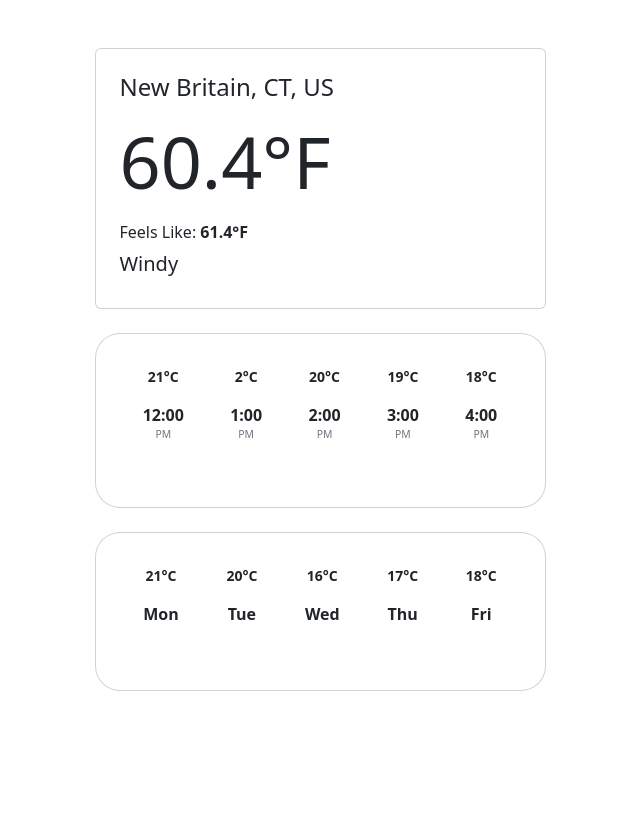
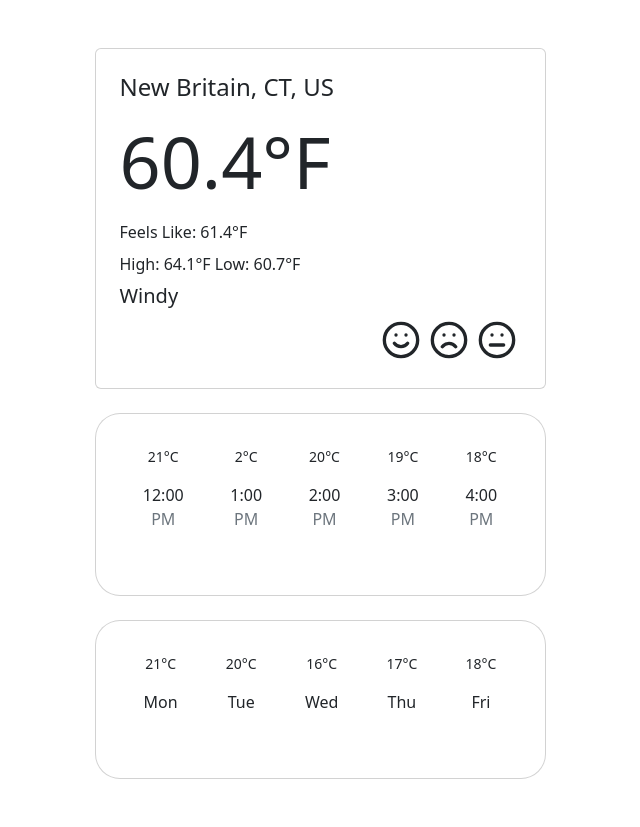
Before and after one commit to colmak/Weathered-Weather-App, a Django app: page / in a window 1280 px wide. Shown: the part 70-897 px from the top of the page, without its empty margins (320-960 px from the left). Before the commit the page ends 761 px from the top, so only its background shows below. Run offline with Django 4.2, Linux system fonts and the light colour scheme.

Commit message:
Layout Updates

```diff
--- a/templates/weathered/index.html
+++ b/templates/weathered/index.html
@@ -31,13 +31,19 @@
             <div class="col-md-9 col-lg-7 col-xl-5">
 
 
-                    <div class="card mb-4 gradient-custom">
+                    <div class="card mb-4">
                         <div class="card-body p-4">
-
+{#                            image background#}
                             <h4 class="mb-0">New Britain, CT, US</h4>
                             <p class="display-2 my-3">60.4°F</p>
-                            <p class="mb-2">Feels Like: <strong>61.4°F</strong></p>
-                            <h5>Windy</h5>
+                            <p class="mb-2">Feels Like: <bold>61.4°F</bold></p>
+                            <p class="mb-2">High: 64.1°F <bold>Low: 60.7°F</bold></p>
+                            <h5>Windy </h5>
+                            <div class="d-flex justify-content-end">
+                                <svg xmlns="http://www.w3.org/2000/svg" width="48" height="48" viewBox="0 0 24 24" fill="none" stroke="currentColor" stroke-width="2" stroke-linecap="round" stroke-linejoin="round" class="feather feather-smile py-1"><circle cx="12" cy="12" r="10"></circle><path d="M8 14s1.5 2 4 2 4-2 4-2"></path><line x1="9" y1="9" x2="9.01" y2="9"></line><line x1="15" y1="9" x2="15.01" y2="9"></line></svg>
+                                <svg xmlns="http://www.w3.org/2000/svg" width="48" height="48" viewBox="0 0 24 24" fill="none" stroke="currentColor" stroke-width="2" stroke-linecap="round" stroke-linejoin="round" class="feather feather-frown py-1"><circle cx="12" cy="12" r="10"></circle><path d="M16 16s-1.5-2-4-2-4 2-4 2"></path><line x1="9" y1="9" x2="9.01" y2="9"></line><line x1="15" y1="9" x2="15.01" y2="9"></line></svg>
+                                <svg xmlns="http://www.w3.org/2000/svg" width="48" height="48" viewBox="0 0 24 24" fill="none" stroke="currentColor" stroke-width="2" stroke-linecap="round" stroke-linejoin="round" class="feather feather-meh py-1"><circle cx="12" cy="12" r="10"></circle><line x1="8" y1="15" x2="16" y2="15"></line><line x1="9" y1="9" x2="9.01" y2="9"></line><line x1="15" y1="9" x2="15.01" y2="9"></line></svg>
+                            </div>
                         </div>
                     </div>
 
@@ -45,47 +51,40 @@
 
                 <div class="card mb-4" style="border-radius: 25px;">
                     <div class="card-body p-4">
-
-                        <div id="demo2" class="carousel slide" data-ride="carousel">
-                            <!-- Indicators -->
-                            <ul class="carousel-indicators mb-0">
-                                <li data-target="#demo2" data-slide-to="0"></li>
-                                <li data-target="#demo2" data-slide-to="1" class="active"></li>
-                                <li data-target="#demo2" data-slide-to="2"></li>
-                            </ul>
+                        <div class="carousel slide" data-ride="carousel">
                             <!-- Carousel inner -->
                             <div class="carousel-inner">
                                 <div class="carousel-item active">
                                     <div class="d-flex justify-content-around text-center mb-4 pb-3 pt-2">
                                         <div class="flex-column">
-                                            <p class="small"><strong>21°C</strong></p>
-                                            <i class="fas fa-sun fa-2x mb-3" style="color: #ddd;"></i>
-                                            <p class="mb-0"><strong>12:00</strong></p>
-                                            <p class="mb-0 text-muted" style="font-size: .65rem;">PM</p>
+                                            <p class="small"><bold>21°C</bold></p>
+{#                                            icon#}
+                                            <p class="mb-0"><bold>12:00</bold></p>
+                                            <p class="mb-0 text-muted" >PM</p>
                                         </div>
                                         <div class="flex-column">
-                                            <p class="small"><strong>2°C</strong></p>
-                                            <i class="fas fa-sun fa-2x mb-3" style="color: #ddd;"></i>
-                                            <p class="mb-0"><strong>1:00</strong></p>
-                                            <p class="mb-0 text-muted" style="font-size: .65rem;">PM</p>
+                                            <p class="small"><bold>2°C</bold></p>
+{#                                            icon#}
+                                            <p class="mb-0"><bold>1:00</bold></p>
+                                            <p class="mb-0 text-muted" >PM</p>
                                         </div>
                                         <div class="flex-column">
-                                            <p class="small"><strong>20°C</strong></p>
-                                            <i class="fas fa-cloud fa-2x mb-3" style="color: #ddd;"></i>
-                                            <p class="mb-0"><strong>2:00</strong></p>
-                                            <p class="mb-0 text-muted" style="font-size: .65rem;">PM</p>
+                                            <p class="small"><bold>20°C</bold></p>
+{#                                            icon#}
+                                            <p class="mb-0"><bold>2:00</bold></p>
+                                            <p class="mb-0 text-muted" >PM</p>
                                         </div>
                                         <div class="flex-column">
-                                            <p class="small"><strong>19°C</strong></p>
-                                            <i class="fas fa-cloud fa-2x mb-3" style="color: #ddd;"></i>
-                                            <p class="mb-0"><strong>3:00</strong></p>
-                                            <p class="mb-0 text-muted" style="font-size: .65rem;">PM</p>
+                                            <p class="small"><bold>19°C</bold></p>
+{#                                            icon#}
+                                            <p class="mb-0"><bold>3:00</bold></p>
+                                            <p class="mb-0 text-muted" >PM</p>
                                         </div>
                                         <div class="flex-column">
-                                            <p class="small"><strong>18°C</strong></p>
-                                            <i class="fas fa-cloud-showers-heavy fa-2x mb-3" style="color: #ddd;"></i>
-                                            <p class="mb-0"><strong>4:00</strong></p>
-                                            <p class="mb-0 text-muted" style="font-size: .65rem;">PM</p>
+                                            <p class="small"><bold>18°C</bold></p>
+{#                                            icon#}
+                                            <p class="mb-0"><bold>4:00</bold></p>
+                                            <p class="mb-0 text-muted" >PM</p>
                                         </div>
                                     </div>
                                 </div>
@@ -97,42 +96,34 @@
 
                 <div class="card" style="border-radius: 25px;">
                     <div class="card-body p-4">
-
-                        <div id="demo3" class="carousel slide" data-ride="carousel">
-                            <!-- Indicators -->
-                            <ul class="carousel-indicators mb-0">
-                                <li data-target="#demo3" data-slide-to="0"></li>
-                                <li data-target="#demo3" data-slide-to="1"></li>
-                                <li data-target="#demo3" data-slide-to="2" class="active"></li>
-                            </ul>
-                            <!-- Carousel inner -->
+                        <div class="carousel slide" data-ride="carousel">
                             <div class="carousel-inner">
                                 <div class="carousel-item active">
                                     <div class="d-flex justify-content-around text-center mb-4 pb-3 pt-2">
                                         <div class="flex-column">
-                                            <p class="small"><strong>21°C</strong></p>
-                                            <i class="fas fa-sun fa-2x mb-3" style="color: #ddd;"></i>
-                                            <p class="mb-0"><strong>Mon</strong></p>
+                                            <p class="small"><bold>21°C</bold></p>
+{#                                            icon#}
+                                            <p class="mb-0"><bold>Mon</bold></p>
                                         </div>
                                         <div class="flex-column">
-                                            <p class="small"><strong>20°C</strong></p>
-                                            <i class="fas fa-sun fa-2x mb-3" style="color: #ddd;"></i>
-                                            <p class="mb-0"><strong>Tue</strong></p>
+                                            <p class="small"><bold>20°C</bold></p>
+{#                                            icon#}
+                                            <p class="mb-0"><bold>Tue</bold></p>
                                         </div>
                                         <div class="flex-column">
-                                            <p class="small"><strong>16°C</strong></p>
-                                            <i class="fas fa-cloud fa-2x mb-3" style="color: #ddd;"></i>
-                                            <p class="mb-0"><strong>Wed</strong></p>
+                                            <p class="small"><bold>16°C</bold></p>
+{#                                            icon#}
+                                            <p class="mb-0"><bold>Wed</bold></p>
                                         </div>
                                         <div class="flex-column">
-                                            <p class="small"><strong>17°C</strong></p>
-                                            <i class="fas fa-cloud fa-2x mb-3" style="color: #ddd;"></i>
-                                            <p class="mb-0"><strong>Thu</strong></p>
+                                            <p class="small"><bold>17°C</bold></p>
+{#                                            icon#}
+                                            <p class="mb-0"><bold>Thu</bold></p>
                                         </div>
                                         <div class="flex-column">
-                                            <p class="small"><strong>18°C</strong></p>
-                                            <i class="fas fa-cloud-showers-heavy fa-2x mb-3" style="color: #ddd;"></i>
-                                            <p class="mb-0"><strong>Fri</strong></p>
+                                            <p class="small"><bold>18°C</bold></p>
+{#                                            icon#}
+                                            <p class="mb-0"><bold>Fri</bold></p>
                                         </div>
                                     </div>
                                 </div>
```
